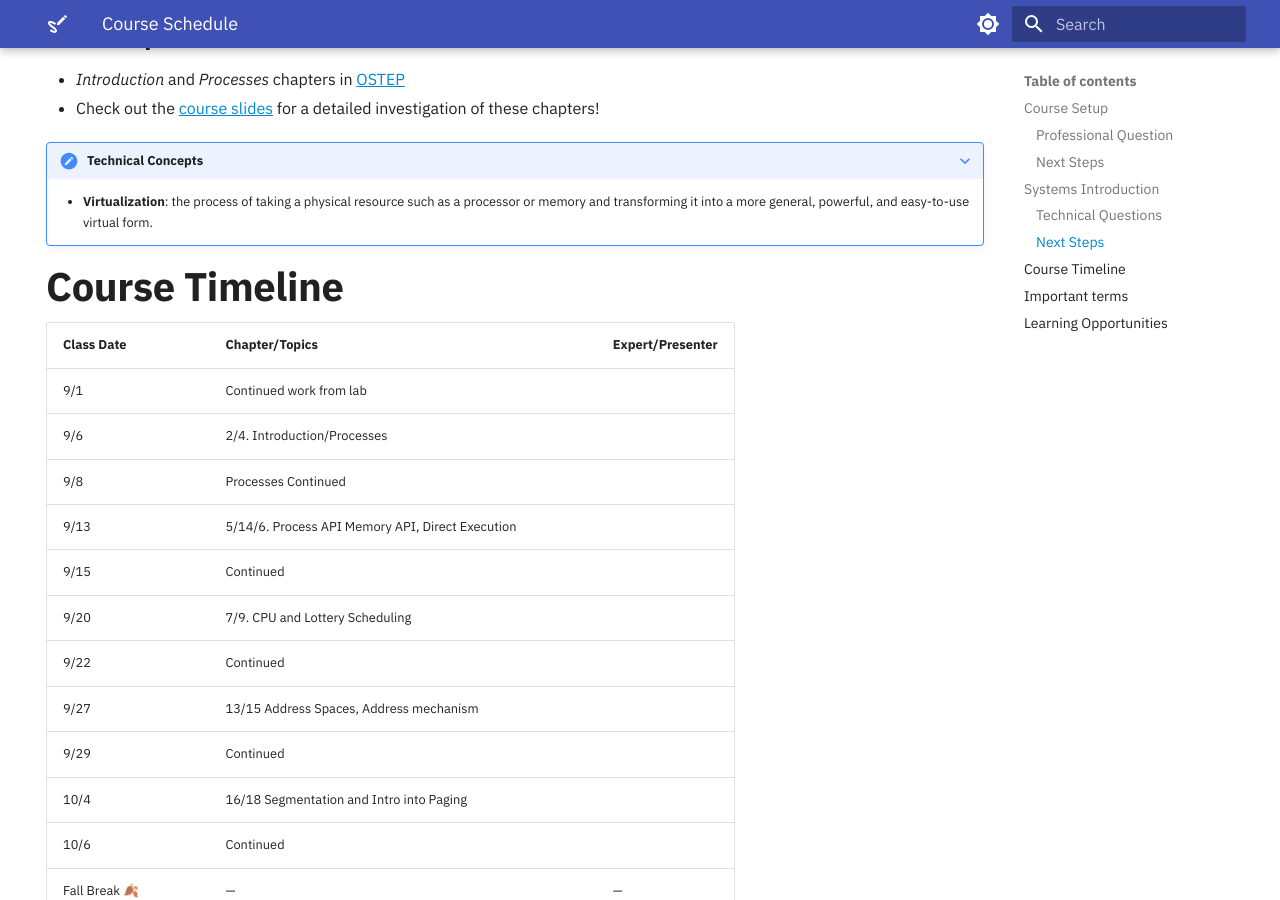
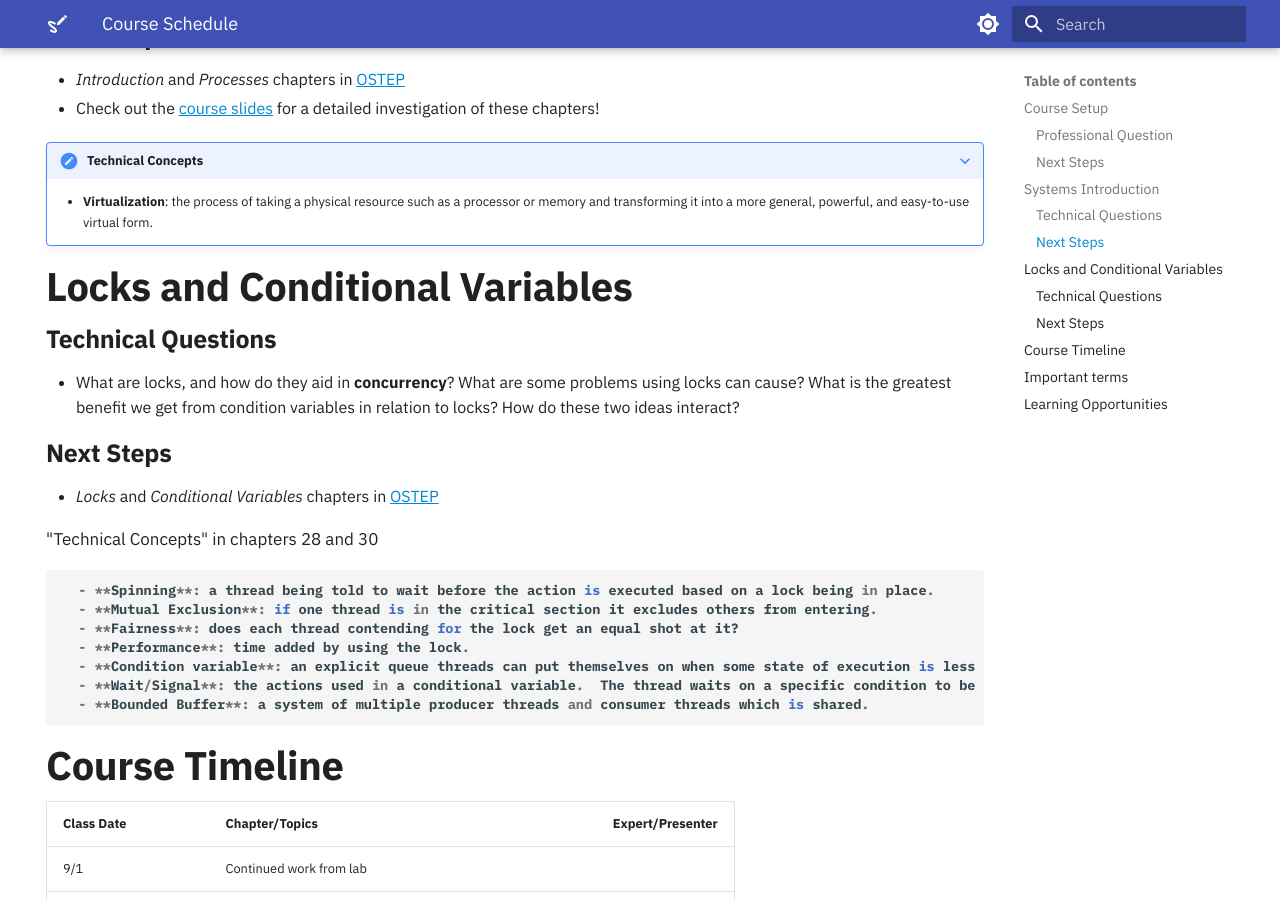
Before and after one commit to OS-Sketch/www.os-sketch.com, an MkDocs documentation site: the page built from docs/operating-systems/schedule.md, in a window 1280 px wide and 900 px high, scrolled down 689 px. Built offline with MkDocs 1.6.1 and Material for MkDocs 9.7.7, drawn with Linux system fonts in a browser that asks for light colours.

Commit message:
Update schedule.md for week of 11/1
I put this together a little differently than Peter's but I'm more than happy to change it if it's not the style we want to do.

```diff
--- a/docs/operating-systems/schedule.md
+++ b/docs/operating-systems/schedule.md
@@ -47,6 +47,26 @@ hide:
     - **Virtualization**: the process of taking a physical resource such as a
       processor or memory and transforming it into a more general, powerful, and
       easy-to-use virtual form.
+
+## Locks and Conditional Variables
+
+### Technical Questions
+
+- What are locks, and how do they aid in **concurrency**?  What are some problems using locks can cause?  What is the greatest benefit we get from condition variables in relation to locks?  How do these two ideas interact?
+
+### Next Steps
+
+- *Locks* and *Conditional Variables* chapters in [OSTEP](https://pages.cs.wisc.edu/~remzi/OSTEP/)
+
+"Technical Concepts" in chapters 28 and 30
+
+      - **Spinning**: a thread being told to wait before the action is executed based on a lock being in place.
+      - **Mutual Exclusion**: if one thread is in the critical section it excludes others from entering.
+      - **Fairness**: does each thread contending for the lock get an equal shot at it?
+      - **Performance**: time added by using the lock.
+      - **Condition variable**: an explicit queue threads can put themselves on when some state of execution is less desirable than another thread.  When it changes state the other threads can be woken up and allowed to continue.
+      - **Wait/Signal**: the actions used in a conditional variable.  The thread waits on a specific condition to be met and then signals the sleeping threads to be executed.
+      - **Bounded Buffer**: a system of multiple producer threads and consumer threads which is shared.
 
 
 ## Course Timeline
```
